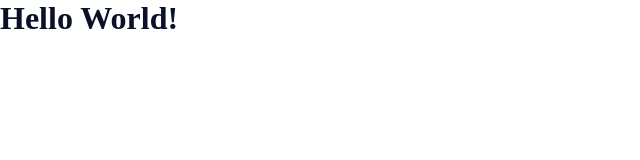
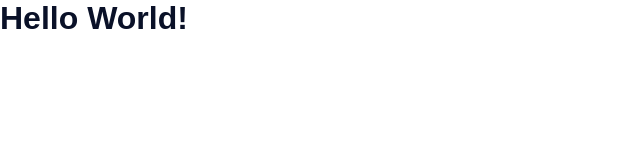
Before and after one commit to AndersonSilva94/landing-pages, a React (Create React App) app: page / in a window 1280 px wide. Shown: the top 160 px of the page, without its empty margins (0-640 px from the left). Built offline with nearby package versions, Linux system fonts and the light colour scheme.

Commit message:
feat: :rocket: configure fonts

```diff
--- a/src/styles/global-styles.js
+++ b/src/styles/global-styles.js
@@ -1,14 +1,23 @@
 import { createGlobalStyle, css } from 'styled-components';
 
 export const GlobalStyles = createGlobalStyle`
+@import url('https://fonts.googleapis.com/css2?family=Montserrat:ital,wght@0,900;1,900&family=Open+Sans:ital,wght@0,400;0,700;1,400;1,700&display=swap');
+
 * {
   margin: 0;
   padding: 0;
 }
 
+html {
+  font-size: 62.5%;
+}
+
 body {
-  ${({ theme }) => css`
-    background: ${theme.colors.secondaryBg};
-  `};
+  font-size: 1.6rem;
+  font-family: 'Open Sans', sans-serif;
+}
+
+h1 {
+  font-family: 'Montserrat', sans-serif;
 }
 `;
```
